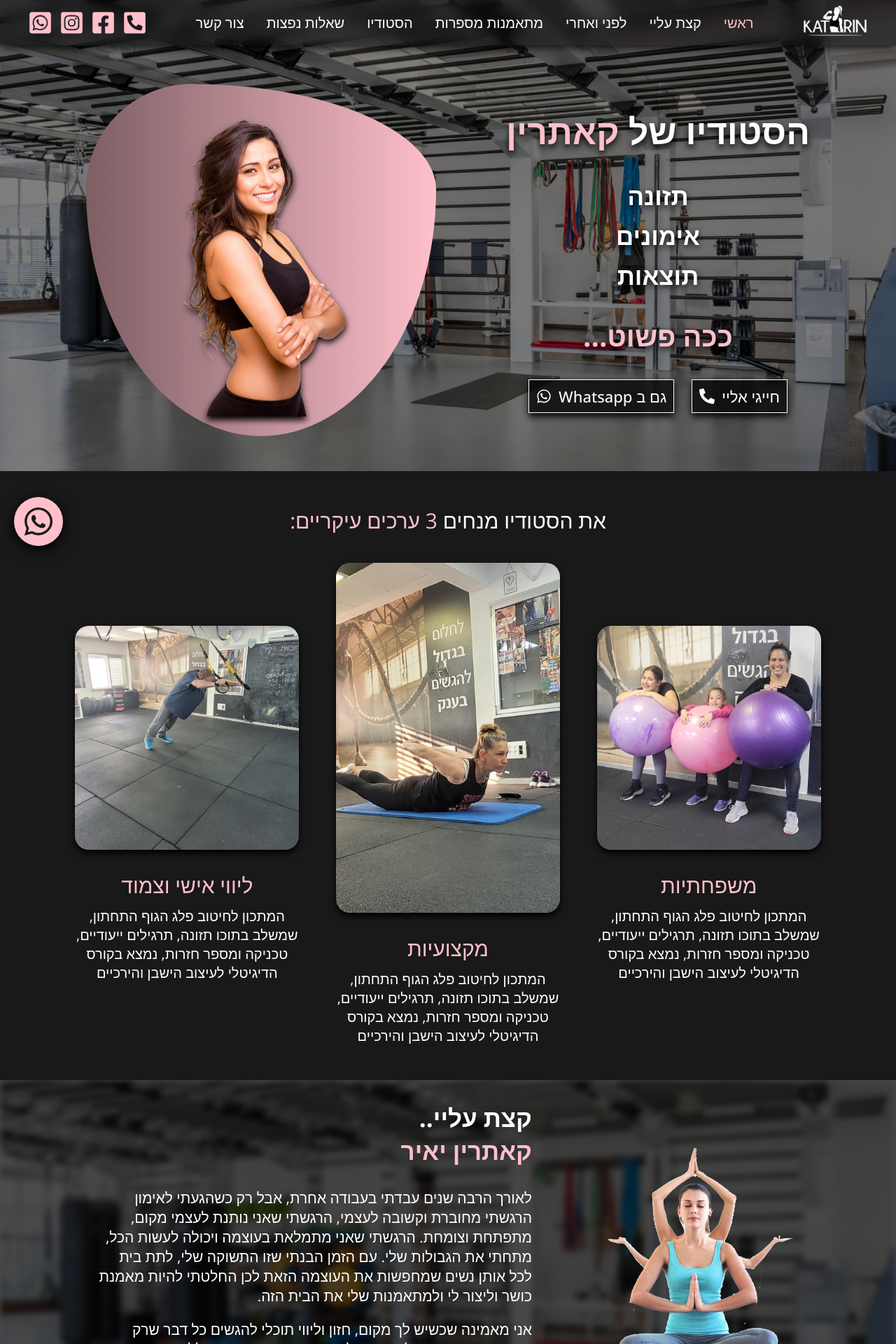
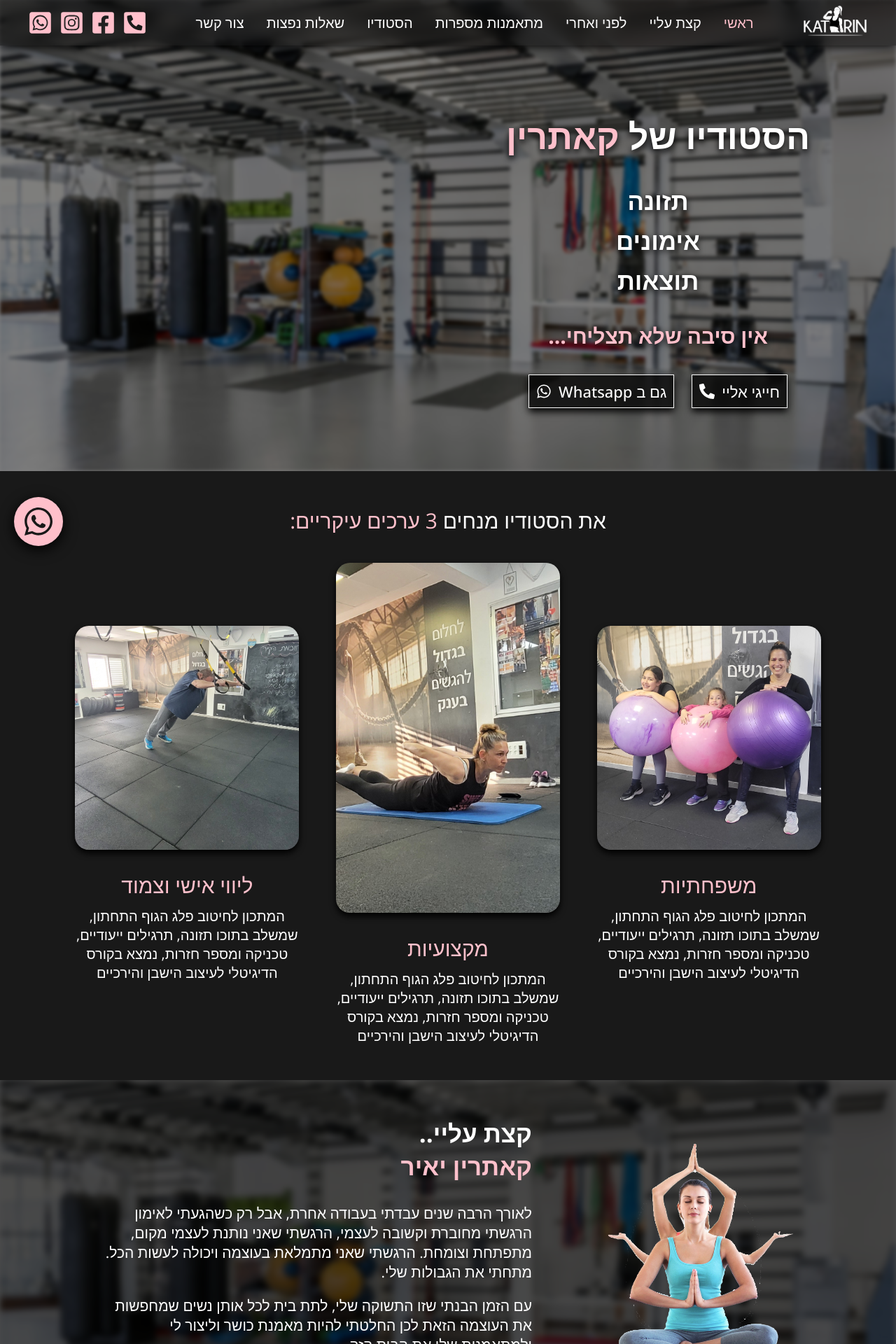
Before and after one commit to shaharyair/katrin-studio-Landing-page, a React (Vite) app: page / in a window 1280 px wide. Shown: the top 1920 px of the page at 70% size. Built offline with nearby package versions, Linux system fonts and the light colour scheme.

Commit message:
improved marketing, styling , animations

```diff
--- a/src/Components/AboutKatrin/AboutKatrin.css
+++ b/src/Components/AboutKatrin/AboutKatrin.css
@@ -72,7 +72,7 @@
 @media only screen and (min-width: 768px) {
   .about-container {
     flex-direction: row-reverse;
-    gap: 10rem;
+    gap: 5rem;
     max-width: 100rem;
   }
 
--- a/src/Components/AboutKatrin/AboutKatrin.jsx
+++ b/src/Components/AboutKatrin/AboutKatrin.jsx
@@ -22,14 +22,13 @@ const AboutKatrin = () => {
               <p>
                 לאורך הרבה שנים עבדתי בעבודה אחרת, אבל רק כשהגעתי לאימון הרגשתי
                 מחוברת וקשובה לעצמי, הרגשתי שאני נותנת לעצמי מקום, מתפתחת
-                וצומחת. הרגשתי שאני מתמלאת בעוצמה ויכולה לעשות הכל, מתחתי את
-                הגבולות שלי. עם הזמן הבנתי שזו התשוקה שלי, לתת בית לכל אותן נשים
-                שמחפשות את העוצמה הזאת לכן החלטתי להיות מאמנת כושר וליצור לי
-                ולמתאמנות שלי את הבית הזה.
+                וצומחת. הרגשתי שאני מתמלאת בעוצמה ויכולה לעשות הכל. מתחתי את
+                הגבולות שלי.
               </p>
               <p>
-                אני מאמינה שכשיש לך מקום, חזון וליווי תוכלי להגשים כל דבר שרק
-                תרצי. מזמינה אתכן להתרגש ולעשות צעד משמעותי, יאללה בואו לסטודיו!
+                עם הזמן הבנתי שזו התשוקה שלי, לתת בית לכל אותן נשים שמחפשות את
+                העוצמה הזאת לכן החלטתי להיות מאמנת כושר וליצור לי ולמתאמנות שלי
+                את הבית הזה.
               </p>
             </div>
           </div>
--- a/src/Components/BeforeAndAfter/BeforeAndAfter.css
+++ b/src/Components/BeforeAndAfter/BeforeAndAfter.css
@@ -42,7 +42,7 @@
 
 .gallery-container > img:hover {
   border: 2px solid white;
-  transition: border 0.2s ease, transform 1s ease, filter 0.5s ease;
+  transition: transform 0.5s ease;
   transform: scale(1.025);
   filter: drop-shadow(0 5px 10px black);
 }
--- a/src/Components/Benefits/Benefits.css
+++ b/src/Components/Benefits/Benefits.css
@@ -36,7 +36,7 @@
 
 .benefits-container.benefits-fade-center {
   opacity: 1;
-  transition: opacity 1.2s ease;
+  transition: opacity 2s ease-in;
 }
 
 .benefit {
--- a/src/Components/Carousel/Carousel.jsx
+++ b/src/Components/Carousel/Carousel.jsx
@@ -9,9 +9,11 @@ const Carousel = () => {
 
   const carouselSettings = {
     infinite: true,
-    speed: 500,
+    speed: 1000,
     slidesToShow: slidesToShow,
     slidesToScroll: 1,
+    autoplay: true,
+    autoplaySpeed: 7500,
   };
 
   const handleResize = () => {
@@ -23,6 +25,7 @@ const Carousel = () => {
   };
 
   useEffect(() => {
+    handleResize();
     window.addEventListener("resize", handleResize);
 
     return () => {
--- a/src/Components/FAQ/FAQ.jsx
+++ b/src/Components/FAQ/FAQ.jsx
@@ -30,10 +30,13 @@ const questions = [
 ];
 
 const FAQ = () => {
-  const [activeQuestion, setActiveQuestion] = useState(null);
+  const [activeQuestions, setActiveQuestions] = useState({});
 
   const toggle = (i) => {
-    setActiveQuestion(i === activeQuestion ? null : i);
+    setActiveQuestions({
+      ...activeQuestions,
+      [i]: !activeQuestions[i],
+    });
   };
 
   return (
@@ -46,12 +49,10 @@ const FAQ = () => {
               <div className='title' onClick={() => toggle(i)}>
                 <h1>{item.question}</h1>
                 <FaAngleDown
-                  className={
-                    activeQuestion === i ? "faq-icon flip" : "faq-icon"
-                  }
+                  className={activeQuestions[i] ? "faq-icon flip" : "faq-icon"}
                 />
               </div>
-              <div className={activeQuestion === i ? "answer show" : "answer"}>
+              <div className={activeQuestions[i] ? "answer show" : "answer"}>
                 <p>{item.answer}</p>
               </div>
             </div>
--- a/src/Components/Hero/Hero.css
+++ b/src/Components/Hero/Hero.css
@@ -21,7 +21,7 @@
   height: 100%;
   background: url("/src/assets/gymexample.jpg") center no-repeat;
   background-size: cover;
-  /* filter: blur(5px); */
+  filter: blur(2.5px);
   z-index: -1;
 }
 
@@ -32,7 +32,6 @@
   display: flex;
   justify-content: center;
   align-items: center;
-  gap: 10rem;
 }
 
 .hero__img-wrap {
@@ -40,8 +39,22 @@
   top: 68%;
   left: 25%;
   transform: translate(-50%, -50%);
+  filter: drop-shadow(0 5px 5px black);
   order: 1;
   border-radius: 30% 70% 50% 50% / 30% 30% 70% 70%;
+  animation: fade-to-right-mobile 1.2s ease-in;
+}
+
+@keyframes fade-to-right-mobile {
+  0% {
+    opacity: 0;
+    left: 10%;
+  }
+
+  100% {
+    opacity: 1;
+    left: 25%;
+  }
 }
 
 .hero__img-wrap > img {
@@ -49,7 +62,6 @@
   height: auto;
   max-width: 45rem;
   filter: drop-shadow(0 5px 5px black);
-  animation: fade-right 1.2s ease-in;
 }
 
 .hero__text-container {
@@ -62,8 +74,20 @@
   font-weight: 700;
   color: white;
   text-shadow: 0 2.5px 10px black;
-  animation: fade-left 1.2s ease-in;
+  animation: fade-to-left 1.2s ease-in;
   z-index: 1;
+}
+
+@keyframes fade-to-left {
+  0% {
+    opacity: 0;
+    transform: translateX(15%);
+  }
+
+  100% {
+    opacity: 1;
+    transform: translateX(0);
+  }
 }
 
 .hero__text-head > h1 {
@@ -80,7 +104,7 @@
 }
 
 .hero__text-container > p {
-  font-size: 3.5rem;
+  font-size: 3rem;
 }
 
 .hero__text-container > p,
@@ -102,7 +126,6 @@
   justify-content: center;
   align-items: center;
   position: relative;
-  /* white-space: nowrap; */
   font-size: 1.8rem;
   font-weight: 500;
   text-decoration: none;
@@ -125,6 +148,11 @@
   .hero {
     padding: 12rem 0 5rem 0;
   }
+
+  .hero__container {
+    gap: 5rem;
+  }
+
   .hero__img-wrap {
     position: initial;
     transform: initial;
@@ -134,6 +162,7 @@
       rgba(125, 94, 99, 1) 0%,
       rgba(255, 192, 203, 1) 100%
     );
+    animation: fade-to-right 1.2s ease-in;
   }
   .hero__text-head > h1 {
     font-size: 5rem;
@@ -143,9 +172,9 @@
     font-size: 3.5rem;
   }
 
-  .hero__text-container > p {
-    font-size: 4rem;
-  }
+  /* .hero__text-container > p {
+    font-size: 3rem;
+  } */
 
   .hero__button {
     font-size: 2.2rem;
@@ -155,3 +184,21 @@
     gap: 2.5rem;
   }
 }
+
+@keyframes fade-to-right {
+  0% {
+    opacity: 0;
+    transform: translateX(-20%);
+  }
+
+  100% {
+    opacity: 1;
+    transform: translateX(0%);
+  }
+}
+
+@media only screen and (min-width: 1280px) {
+  .hero__container {
+    gap: 10rem;
+  }
+}
--- a/src/Components/Hero/Hero.jsx
+++ b/src/Components/Hero/Hero.jsx
@@ -22,7 +22,7 @@ function Hero() {
               <p>אימונים</p>
               <p>תוצאות</p>
             </div>
-            <p>ככה פשוט...</p>
+            <p>אין סיבה שלא תצליחי...</p>
             <div className='hero__buttons-container'>
               <a href='https://wa.me/972556620441' className='hero__button'>
                 גם ב Whatsapp <FaWhatsapp className='hero__button-icon' />
--- a/src/Components/Navbar/Navbar.css
+++ b/src/Components/Navbar/Navbar.css
@@ -106,17 +106,15 @@
 
 .navbar__link:hover,
 .navbar__social-link:hover {
-  /* filter: drop-shadow(0 2px 5px black); */
+  transition: all 0.3s ease-in;
 }
 
 .navbar__link:hover {
   color: pink;
-  transition: all 0.2s ease-in-out;
 }
 
 .navbar__social-link:hover {
   color: white;
-  transition: all 0.2s ease-in-out;
 }
 
 @media only screen and (max-width: 1024px) {
@@ -138,7 +136,7 @@
     z-index: 999;
     transition: all 0.5s ease-in;
     gap: initial;
-    opacity: 0.5;
+    opacity: 0.75;
   }
 
   .navbar-mobile {
@@ -172,7 +170,7 @@
   .navbar__link:hover {
     background-color: white;
     color: black;
-    transition: all 0.4s ease-in-out;
+    transition: all 0.4s ease-in;
   }
 
   .navbar__social-icons {
--- a/src/Components/Studio/Studio.css
+++ b/src/Components/Studio/Studio.css
@@ -20,36 +20,36 @@
   background: url(/src/assets/gymexample.jpg) center no-repeat;
   background-size: cover;
   z-index: -1;
-  filter: blur(3px);
+  filter: blur(5px);
 }
 
 .studio__container {
   width: 90%;
+  gap: 3rem;
   margin: auto;
   display: flex;
   flex-direction: column;
   justify-content: center;
   align-items: center;
-  gap: 3rem;
   max-width: 100rem;
   opacity: 0;
   transform: translateY(12%);
 }
 
 .studio__container > img {
-  width: 70vw;
-  height: 60vw;
+  width: 80vw;
+  height: 70vw;
   max-width: 40rem;
   max-height: 30rem;
   object-fit: cover;
   object-position: center;
   box-shadow: 0 5px 10px black;
   border: 1px solid black;
-  transition: all 1s ease;
+  transition: transform 1.2s ease-in;
 }
 
 .studio__container > img:hover {
-  transform: scale(1.2);
+  transform: scale(1.1);
 }
 
 .studio__text-container {
@@ -68,8 +68,6 @@
   font-weight: 600;
   font-size: calc(var(--studio-fontSize) + 2.5rem);
   color: pink;
-  /* text-shadow: -1px -1px 2px #000, 1px -1px 2px #000, -1px 1px 2px #000,
-    1px 1px 2px #000; */
 }
 
 .studio__text-container > p {
@@ -79,7 +77,7 @@
 
 .studio__container.studio-fade-bottom {
   opacity: 1;
-  transition: opacity 1.2s ease-in, transform 1s ease-in;
+  transition: all 1s ease-in;
   transform: translateY(0);
 }
 
@@ -96,4 +94,8 @@
     text-align: right;
     align-items: start;
   }
+
+  studio__container > img:hover {
+    transform: scale(1.2);
+  }
 }
--- a/src/Components/WhatsappButton/WhatsappButton.css
+++ b/src/Components/WhatsappButton/WhatsappButton.css
@@ -13,7 +13,7 @@
   background-color: var(--color-main);
   color: var(--color-black1);
   transition: all 0.5s ease;
-  animation: whatappbutton-anim 1s ease-in;
+  animation: whatappbutton-anim 1.5s ease 0s 1 normal forwards;
   filter: drop-shadow(0 5px 10px black);
   border-radius: 50%;
 }
@@ -37,18 +37,44 @@
 
 @keyframes whatappbutton-anim {
   0% {
+    animation-timing-function: ease-in;
     opacity: 0;
+    transform: translateY(-250px) translate(0, -100%);
   }
 
-  25% {
-    transform: translate(0, -100%) scaleX(1.2);
+  38% {
+    animation-timing-function: ease-out;
+    opacity: 1;
+    transform: translateY(0) translate(0, -100%);
   }
 
-  50% {
-    transform: translate(0, -100%) scaleX(1);
+  55% {
+    animation-timing-function: ease-in;
+    transform: translateY(-65px) translate(0, -100%);
+  }
+
+  72% {
+    animation-timing-function: ease-out;
+    transform: translateY(0) translate(0, -100%);
+  }
+
+  81% {
+    animation-timing-function: ease-in;
+    transform: translateY(-28px) translate(0, -100%);
+  }
+
+  90% {
+    animation-timing-function: ease-out;
+    transform: translateY(0) translate(0, -100%);
+  }
+
+  95% {
+    animation-timing-function: ease-in;
+    transform: translateY(-8px) translate(0, -100%);
   }
 
   100% {
-    opacity: 1;
+    animation-timing-function: ease-out;
+    transform: translateY(0) translate(0, -100%);
   }
 }
```
